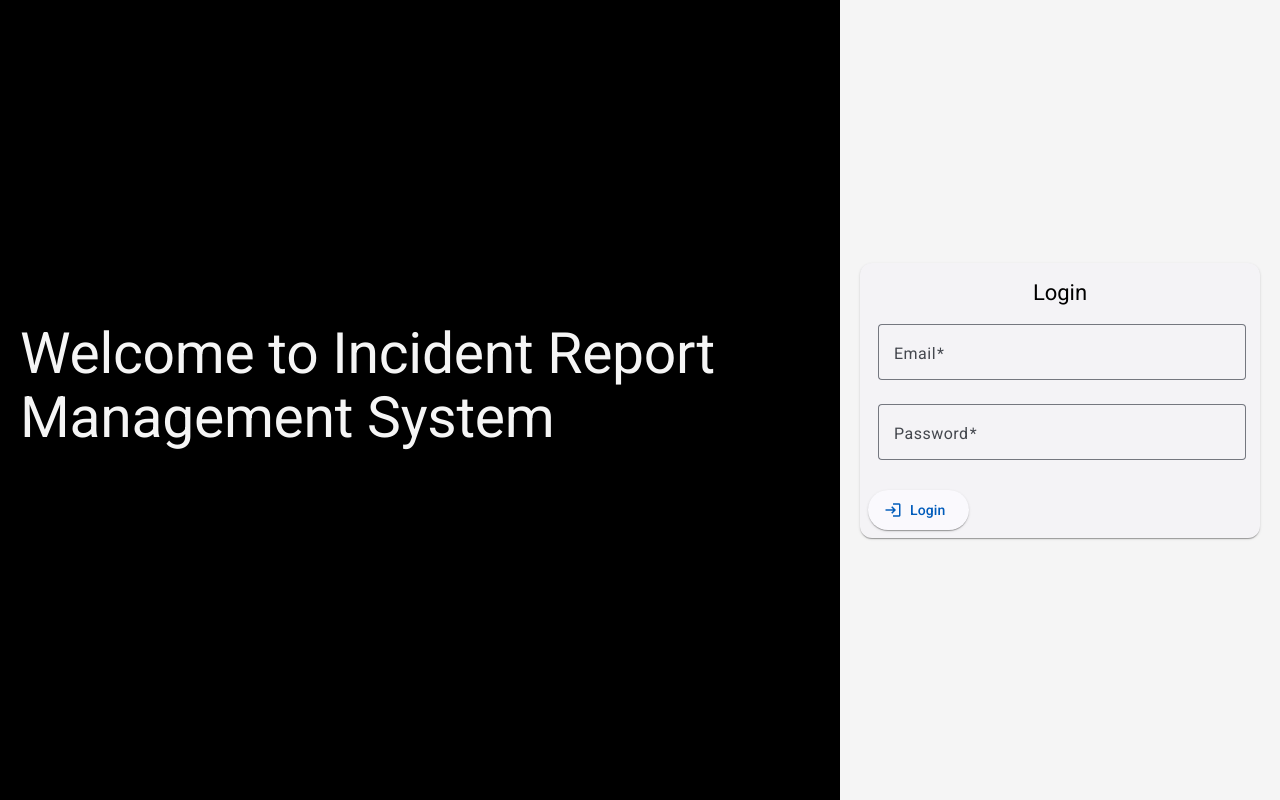
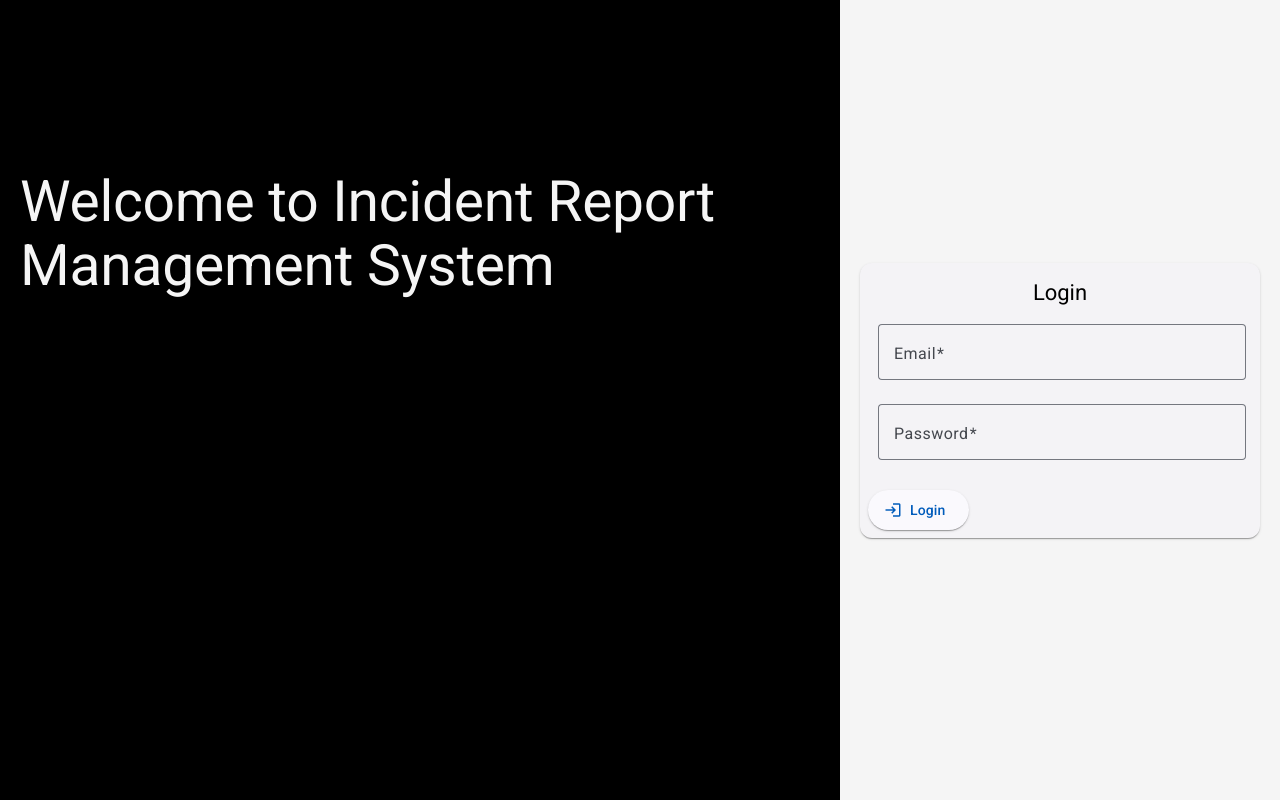
Before and after one commit to co-rama/incident-rep-frontend, an Angular app: page /login in a window 1280 px wide. Built offline with nearby package versions, Linux system fonts and the light colour scheme.

Commit message:
Fix: Minor look and feel style fixes with a matspinner and responsiveness

```diff
--- a/src/app/auth/login/login.component.html
+++ b/src/app/auth/login/login.component.html
@@ -1,6 +1,6 @@
 <div class="login-page">
   <!-- Banner Section -->
-  <div class="welcome-section" fxHide fxShow.gt-sm>
+  <div class="welcome-section" fxHide.lt-md fxShow.gt-sm>
     <h1>Welcome to Incident Report Management System</h1>
   </div>
 
--- a/src/app/auth/login/login.component.scss
+++ b/src/app/auth/login/login.component.scss
@@ -9,9 +9,12 @@
   background-color: black;
   display: flex;
   justify-content: center;
-  align-items: center;
+  // align-items: center;
 
   padding: 20px;
+}
+.welcome-section h1 {
+  margin: 150px auto;
 }
 .login-section {
   flex: 1;
--- a/src/app/pages/incidents/available-incidents/available-incidents.component.html
+++ b/src/app/pages/incidents/available-incidents/available-incidents.component.html
@@ -1,5 +1,10 @@
 <section>
   <div class="mat-elevation-z8">
+    @if(loadingState){
+    <div class="mat-spinner">
+      <mat-spinner [diameter]="40" [strokeWidth]="4"></mat-spinner>
+    </div>
+    } @if(!loadingState){
     <table mat-table [dataSource]="dataSource" matSort>
       <!-- Position Column -->
       <ng-container matColumnDef="position">
@@ -58,11 +63,12 @@
       <tr mat-row *matRowDef="let row; columns: displayedColumns"></tr>
       <!-- Use mat-row here -->
       <!-- <mat-row
-        *matRowDef="let row; columns: displayedColumns"
-        matRipple
-        [matRippleColor]="'rgba(0, 0, 0, 0.1)'"
-      ></mat-row> -->
+          *matRowDef="let row; columns: displayedColumns"
+          matRipple
+          [matRippleColor]="'rgba(0, 0, 0, 0.1)'"
+        ></mat-row> -->
     </table>
+    }
 
     <mat-paginator
       [pageSizeOptions]="[5, 10, 20]"
--- a/src/app/pages/incidents/available-incidents/available-incidents.component.scss
+++ b/src/app/pages/incidents/available-incidents/available-incidents.component.scss
@@ -3,3 +3,12 @@
   justify-content: flex-start; /* Align buttons to the start (left) */
   gap: 8px; /* Optional: Add space between buttons */
 }
+.mat-spinner {
+  display: grid;
+  justify-items: center;
+  align-items: center;
+  // margin: 10px;
+  // height: 100%;
+  // width: 100%;
+  // border: solid 1px black;
+}
```
